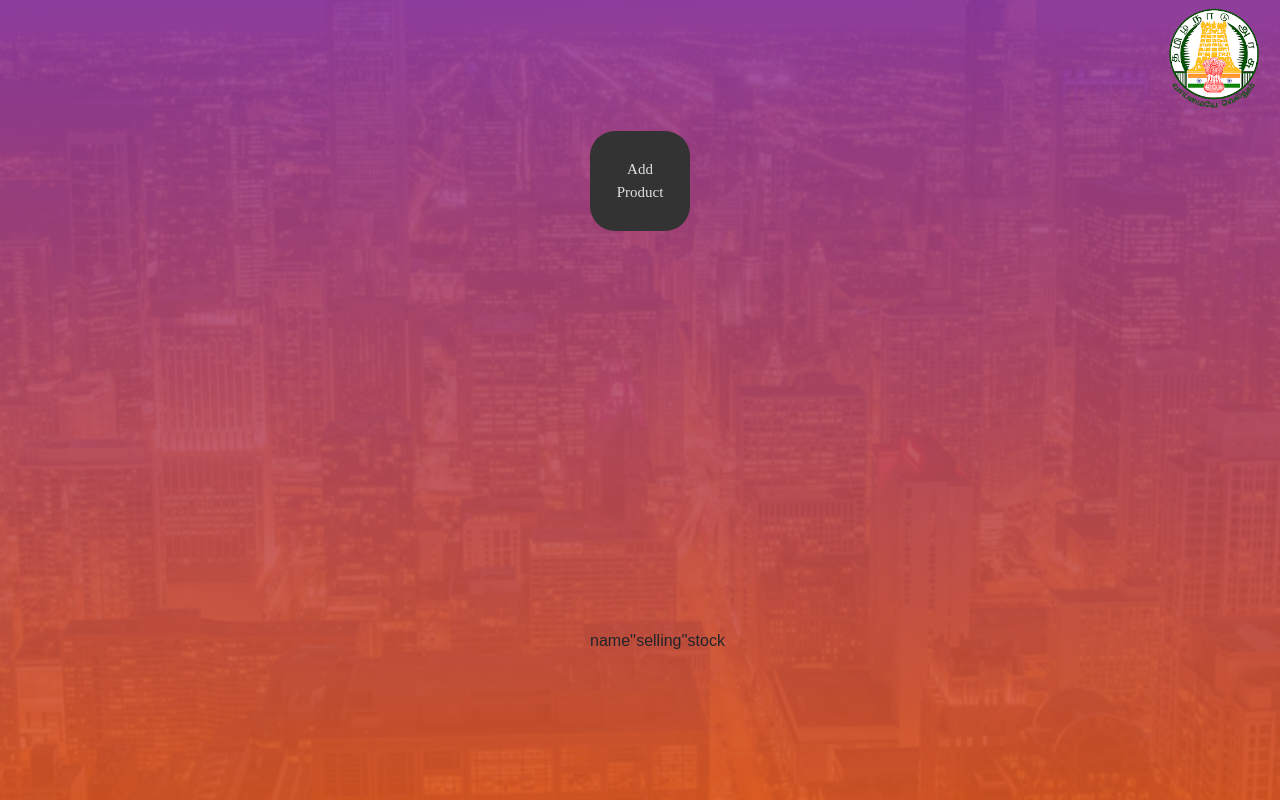
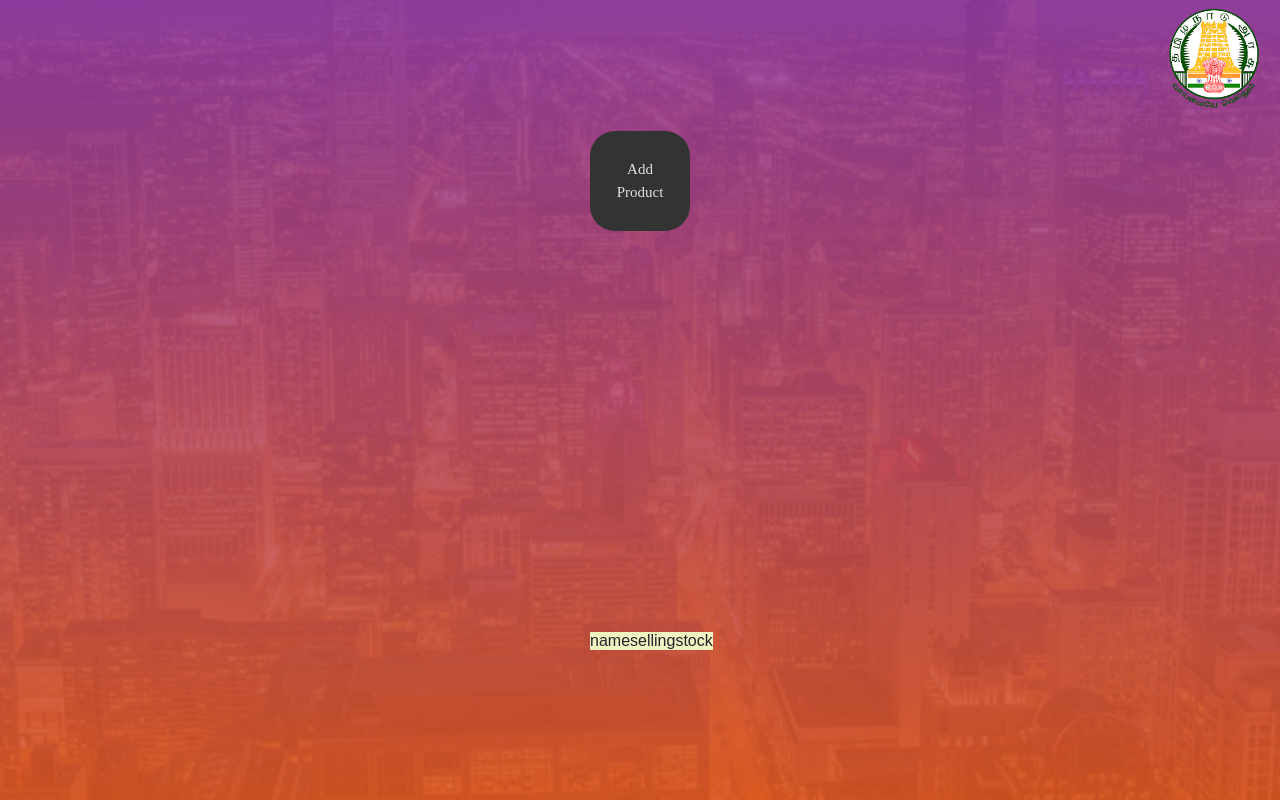
Before and after one commit to srisu/epds, a PHP site: page /admindash.php in a window 1280 px wide. Run offline with PHP 8.4, Linux system fonts and the light colour scheme; data that the repository does not hold is empty; some web fonts are replaced.

Commit message:
added styles for table

```diff
--- a/admindash.php
+++ b/admindash.php
@@ -40,6 +40,7 @@ $rowprod = mysqli_fetch_object($sqlprod);
 <!--!=!=!=!=!=!=!=!=!=!=!=!=!=!=!=!=!=!=!=!=!=!=!=!=!=!=!=!=!=!=!=!=!=!=!=!=!=!=!=!=!=!=!=!=!=!=!==-->
 	<link rel="stylesheet" type="text/css" href="css/util.css">
 	<link rel="stylesheet" type="text/css" href="css/main.css">
+	<link rel="stylesheet" type="text/css" href="css/tables.css">
 <!--!=!=!=!=!=!=!=!=!=!=!=!=!=!=!=!=!=!=!=!=!=!=!=!=!=!=!=!=!=!=!=!=!=!=!=!=!=!=!=!=!=!=!=!=!=!=!==-->
 <title>ePds Admin</title>
 </head>
@@ -59,16 +60,16 @@ $rowprod = mysqli_fetch_object($sqlprod);
 		</form>
 
 
-
 		<div class="divLeft p-t-190 p-b-30">
 				<form class="login100-form validate-form" id="form1" method="POST">
 				<?php
-										$result = mysqli_query($db,"SELECT  prod_name as name, ' ', prod_selling as selling, ' ', prod_stock as stock FROM epds_products");
+										$result = mysqli_query($db,"SELECT  prod_name as name, prod_selling as selling,  prod_stock as stock FROM epds_products");
 $all_property = array();
 $i=1;
 //showing property
-echo '<table class="data-table">
-        <tr class="data-heading">';  //initialize table tag
+
+echo '<table>
+        <tr>';  //initialize table tag
 
 
 while ($property = mysqli_fetch_field($result)) {
--- /dev/null
+++ b/css/tables.css
@@ -0,0 +1,7 @@
+
+table {
+    border-spacing: 5px;
+	width: 100%;
+    background-color: #f1f1c1;
+
+}
```
